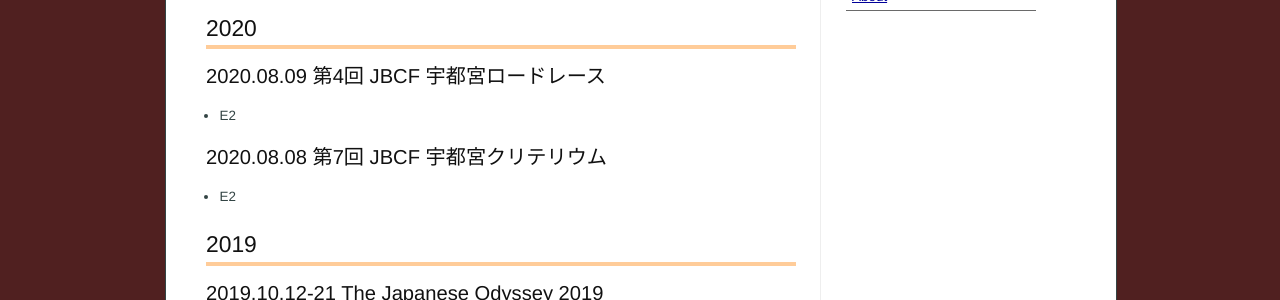
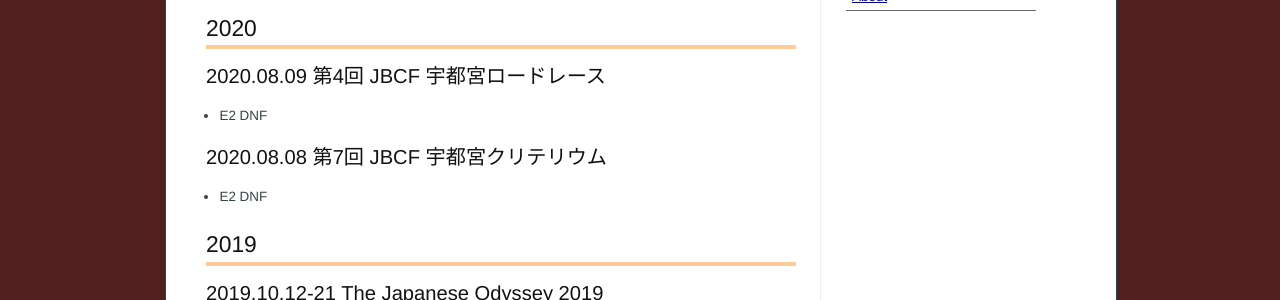
Before and after one commit to marucc/marucc.github.io, a Jekyll site: the page built from sports/results_bike.md, in a window 1280 px wide and 900 px high. Shown: the part 247-547 px from the top of the window. Built offline with Jekyll 4.4.1, drawn with Linux system fonts in a browser that asks for light colours.

Commit message:
sports/results_bike.md updated from https://stackedit.io/

```diff
--- a/sports/results_bike.md
+++ b/sports/results_bike.md
@@ -14,10 +14,10 @@ markdown: kramdown
 ## 2020
 
 ### 2020.08.09 第4回 JBCF 宇都宮ロードレース
-* E2
+* E2 DNF
 
 ### 2020.08.08 第7回 JBCF 宇都宮クリテリウム
-* E2
+* E2 DNF
 
 ## 2019
 
```
